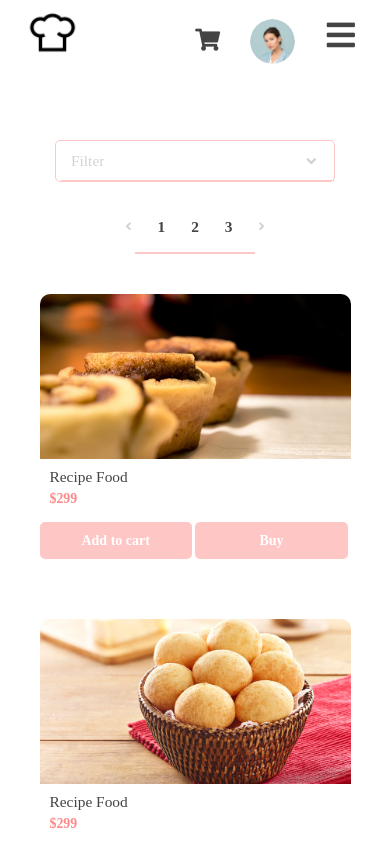
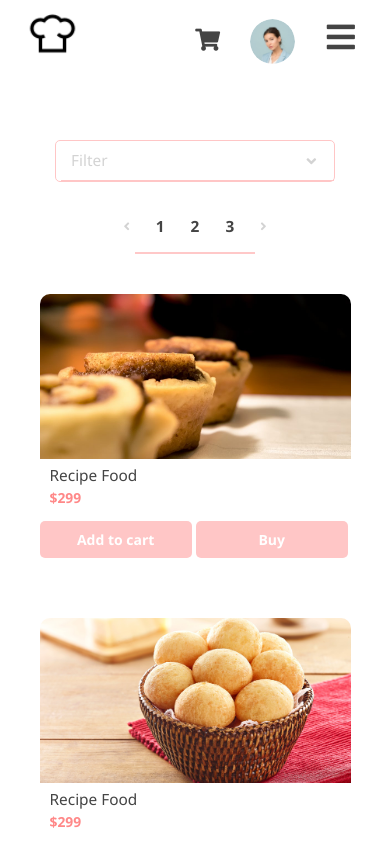
Before and after one commit to Agustin-Mesa/Recipe-Page, a plain HTML site: page shop.html in a window 390 px wide. Shown: the top 843 px of the page. Drawn offline with nearby package versions, Linux system fonts and the light colour scheme.

Commit message:
SHOP: Modifiqué algunas cosas del responsive.

```diff
--- a/index/style.css
+++ b/index/style.css
@@ -188,7 +188,7 @@ ul {
     color: #FF8888;
 }
 
-@media screen and (max-width: 1030px) {
+@media screen and (max-width: 1050px) {
 
     body {
         overflow: visible;
--- a/shop/style.css
+++ b/shop/style.css
@@ -398,10 +398,6 @@ ul {
 
 @media screen and (max-width: 630px) {
 
-    * {
-        font-family: Gotham;
-    }
-
     .main-filter {
         width: 280px;
     }
@@ -439,7 +435,7 @@ ul {
     }
 }
 
-@media screen and (max-width: 480px) {
+@media screen and (max-width: 510px) {
 
     .recetas {
         width: 90%;
```
